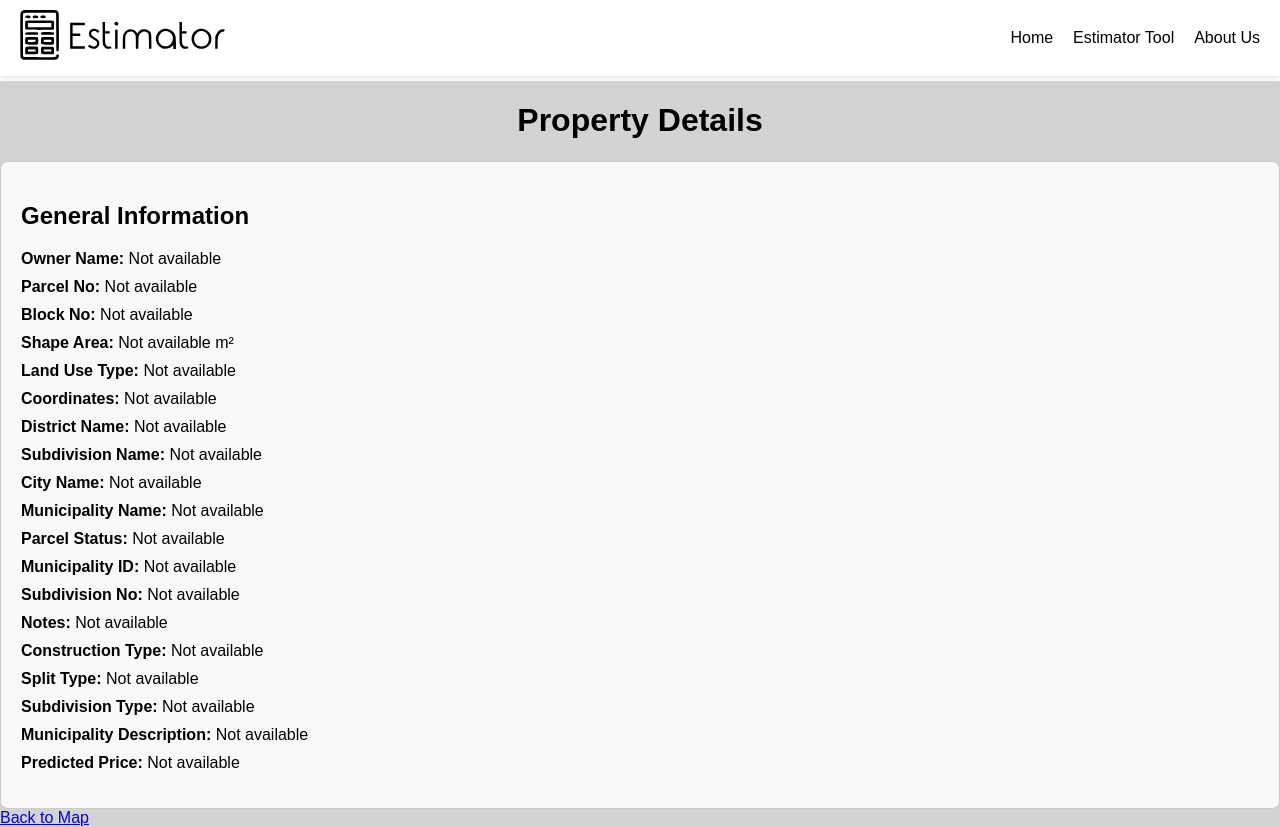
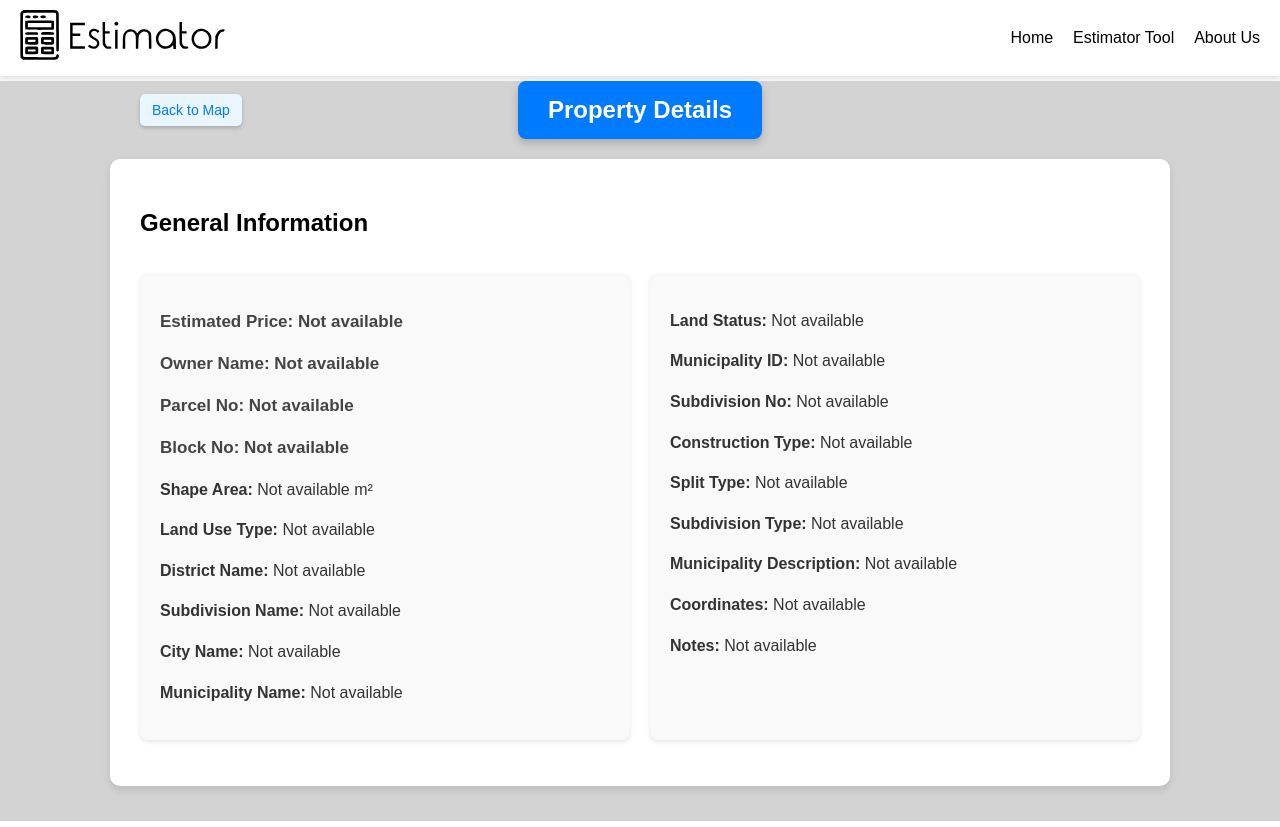
Before and after one commit to SalmanSaleh1/Real-Estate-Estimator, a Flask app: template src/flask_website/templates/property_details.html in a window 1280 px wide. Run offline with Flask 3, Linux system fonts and the light colour scheme; the template is opened without the code that fills it, so the values that code supplies are empty; parts of the project's set-up code (start-up, migrations or seed data) failed here and were passed over.

Commit message:
Map pop up, propety info and tool adjustments #4
Added a land type field to the tool, change the look and structure of the property pop up window as well as the property details page

```diff
--- a/src/flask_website/static/css/property-details.css
+++ b/src/flask_website/static/css/property-details.css
@@ -1,28 +1,88 @@
-#property-details-container {
-    padding: 20px;
-    border: 1px solid #ccc;
-    border-radius: 8px;
+/* Overall Page */
+body {
+    margin: 0;
+    padding: 0;
+    box-sizing: border-box;
     background-color: #f9f9f9;
 }
 
-h1 {
+/* Container Styling */
+#property-details-container {
+    padding: 30px;
+    background-color: #ffffff;
+    margin: 20px auto;
+    width: 90%;
+    max-width: 1000px;
+    box-shadow: 0 4px 8px rgba(0, 0, 0, 0.1);
+    border-radius: 10px;
+}
+
+/* Header and Button Positioning */
+.header-container {
+    display: flex;
+    align-items: center;
+    justify-content: center;
+    position: relative;
+    margin-bottom: 20px;
+    max-width: 1000px;
+    margin: 0 auto 20px;
+}
+
+#back-to-map {
+    position: absolute;
+    left: 0;
+    color: #007BFF;
+    background-color: #e9f5ff;
+    padding: 8px 12px;
+    border-radius: 5px;
+    text-decoration: none;
+    font-size: 14px;
+    box-shadow: 0 2px 4px rgba(0, 0, 0, 0.2);
+    transition: background-color 0.3s;
+}
+
+#back-to-map:hover {
+    background-color: #007BFF;
+    color: #fff;
+}
+
+header h1 {
+    font-size: 24px;
+    color: #fff;
+    background-color: #007BFF;
+    padding: 15px 30px;
+    border-radius: 8px;
+    margin: 0;
+    box-shadow: 0 4px 8px rgba(0, 0, 0, 0.2);
     text-align: center;
 }
 
-h2 {
-    margin-top: 20px;
+/* Two-Column Layout for Information */
+.info-grid {
+    display: grid;
+    grid-template-columns: 1fr 1fr;
+    gap: 20px;
 }
 
-ul {
+.info-column {
     list-style-type: none;
     padding: 0;
+    background-color: #f9f9f9;
+    border-radius: 8px;
+    padding: 20px;
+    box-shadow: 0 2px 4px rgba(0, 0, 0, 0.1);
 }
 
 li {
-    margin: 10px 0;
+    margin: 15px 0;
     font-size: 16px;
+    color: #333;
+    line-height: 1.6;
 }
 
-strong {
+/* Highlight Important Fields */
+.info-column:first-child li:nth-child(-n+4) {
+    font-size: 17px;
     font-weight: bold;
+    color: #444;
 }
--- a/src/flask_website/templates/property_details.html
+++ b/src/flask_website/templates/property_details.html
@@ -3,41 +3,49 @@
 {% block title %}Property Details{% endblock %}
 
 {% block head %}
-    <!-- Css script or calls -->
     <link rel="stylesheet" href="{{ url_for('static', filename='css/property-details.css') }}">
 {% endblock %}
 
 {% block body %}
+    <div class="header-container">
+        <a href="/" id="back-to-map">Back to Map</a>
+        <header>
             <h1>Property Details</h1>
+        </header>
+    </div>
+
     <div id="property-details-container">
         <h2>General Information</h2>
-        <ul>
+        <div class="info-grid">
+            <ul class="info-column">
+                <li><strong>Estimated Price:</strong> {{ predicted_price or "Not available" }}</li>
                 <li><strong>Owner Name:</strong> {{ property.owner_name or "Not available" }}</li>
                 <li><strong>Parcel No:</strong> {{ property.parcel_no or "Not available" }}</li>
                 <li><strong>Block No:</strong> {{ property.block_no or "Not available" }}</li>
                 <li><strong>Shape Area:</strong> {{ property.shape_area or "Not available" }} m²</li>
                 <li><strong>Land Use Type:</strong> {{ property.parcel_land_use or "Not available" }}</li>
-            <li><strong>Coordinates:</strong> {{ property.coordinates or "Not available" }}</li>
                 <li><strong>District Name:</strong> {{ property.district_name or "Not available" }}</li>
                 <li><strong>Subdivision Name:</strong> {{ property.subdiv_name or "Not available" }}</li>
                 <li><strong>City Name:</strong> {{ property.city_name or "Not available" }}</li>
                 <li><strong>Municipality Name:</strong> {{ property.muncp_name or "Not available" }}</li>
-            <li><strong>Parcel Status:</strong> {{ property.parcel_status or "Not available" }}</li>
+            </ul>
+            <ul class="info-column">
+                <li><strong>Land Status:</strong> {{ property.parcel_status or "Not available" }}</li>
                 <li><strong>Municipality ID:</strong> {{ property.muncp_id or "Not available" }}</li>
                 <li><strong>Subdivision No:</strong> {{ property.subdiv_no or "Not available" }}</li>
-            <li><strong>Notes:</strong> {{ property.notes or "Not available" }}</li>
                 <li><strong>Construction Type:</strong> {{ property.construction_type or "Not available" }}</li>
                 <li><strong>Split Type:</strong> {{ property.split_type or "Not available" }}</li>
                 <li><strong>Subdivision Type:</strong> {{ property.subdiv_type or "Not available" }}</li>
                 <li><strong>Municipality Description:</strong> {{ property.muncp_desc or "Not available" }}</li>
-            <li><strong>Predicted Price:</strong> {{ predicted_price or "Not available" }}</li>
+                <li><strong>Coordinates:</strong> {{ property.coordinates or "Not available" }}</li>
+                <li><strong>Notes:</strong> {{ property.notes or "Not available" }}</li>
             </ul>
         </div>
-    <a href="/" id="back-to-map">Back to Map</a>
+    </div>
 {% endblock %}
 
 {% block scripts %}
     <script>
-        // You can add any specific scripts for this page here if necessary
+        // Specific scripts for this page can go here if needed
     </script>
 {% endblock %}
```
Also changed, not shown: src/flask_website/static/css/estimator.css (+25 -25 lines), src/flask_website/static/js/clickListener.js (+81 -8 lines), src/flask_website/templates/estimator.html (+15 -8 lines). Lines whose indentation alone changed are shown as unchanged.
